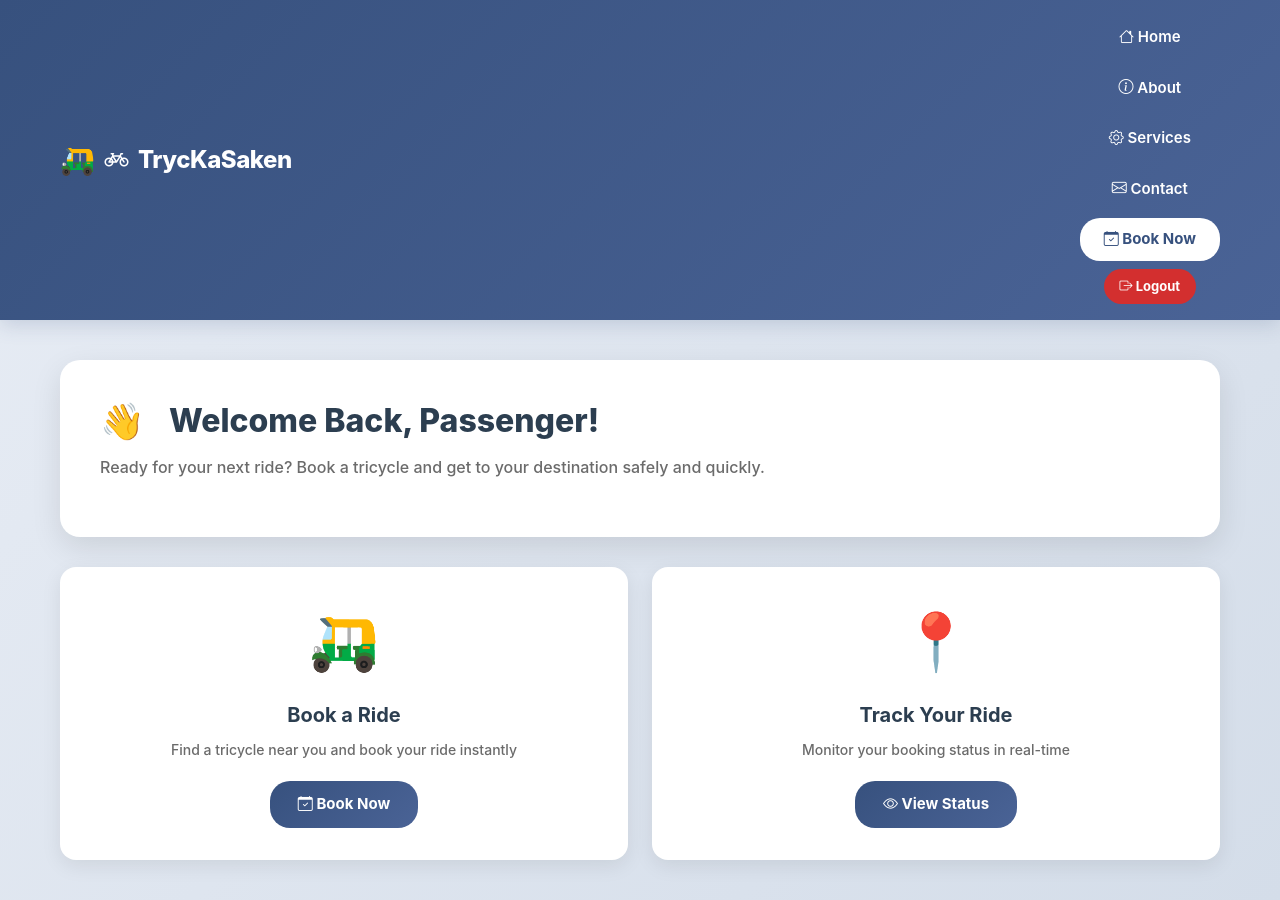
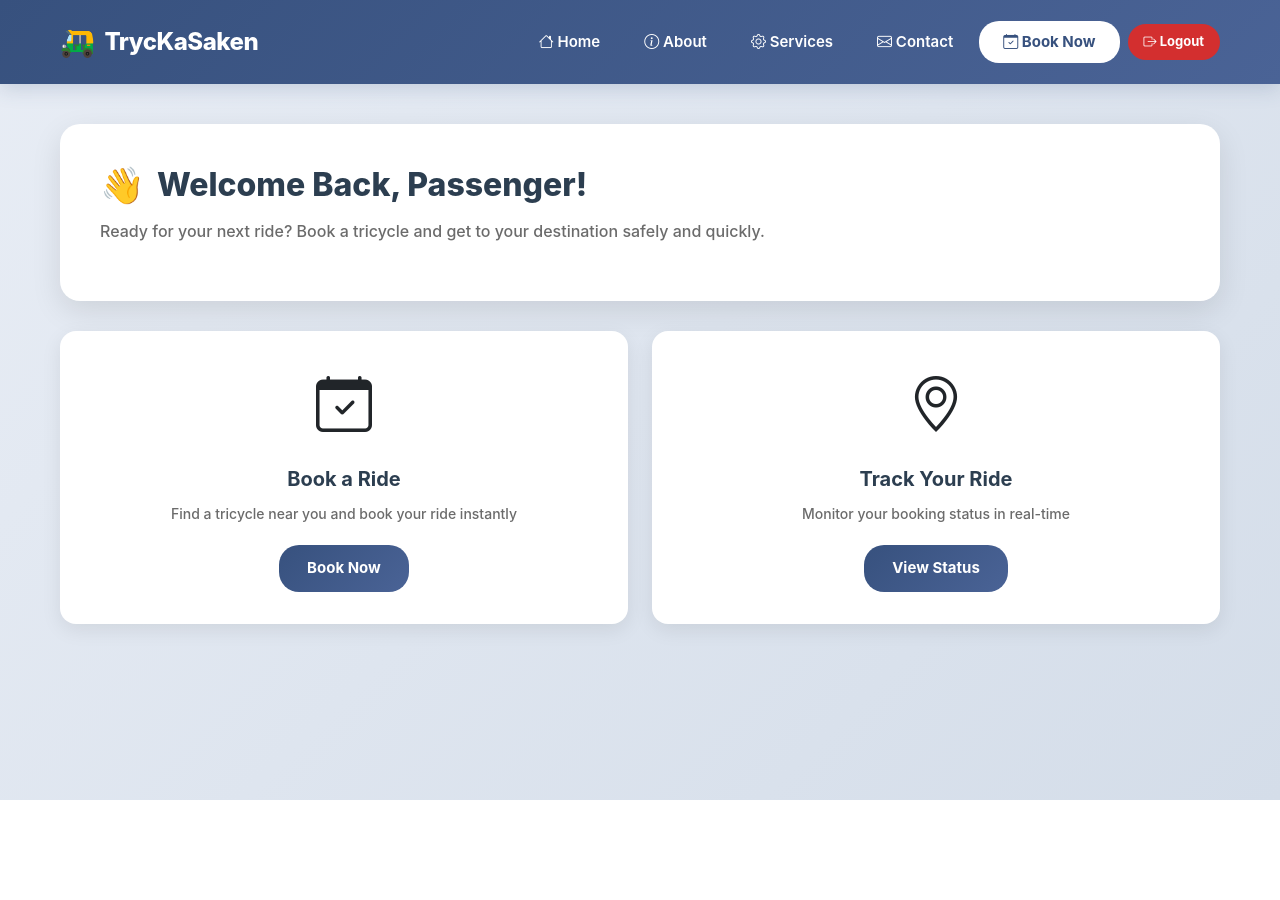
Before and after one commit to nealegajc/Trykasakin, a PHP site: page /loginUser.php in a window 1280 px wide. After the commit the page ends 800 px from the top, so only its background shows below. Run offline with PHP 8.4, Linux system fonts and the light colour scheme.

Commit message:
style: Update navbar and page headers for consistency; remove icons from titles

```diff
--- a/assets/css/dashboard.css
+++ b/assets/css/dashboard.css
@@ -47,6 +47,7 @@ body {
 
 .navbar-nav {
     display: flex;
+    flex-direction: row;
     list-style: none;
     align-items: center;
     gap: 8px;
@@ -125,7 +126,7 @@ body {
     font-size: 20px;
 }
 
-@media (max-width: 768px) {
+@media (max-width: 992px) {
     .navbar-toggler {
         display: block;
     }
@@ -154,6 +155,14 @@ body {
     .nav-link {
         display: block;
         width: 100%;
+    }
+}
+
+@media (min-width: 993px) {
+    .navbar-nav {
+        display: flex !important;
+        flex-direction: row !important;
+        position: static !important;
     }
 }
 
--- a/book.php
+++ b/book.php
@@ -49,7 +49,7 @@ $booking = $latestBooking->fetch_assoc();
 <body>
 
 <div class="page-header">
-  <h1><i class="bi bi-bicycle"></i> TrycKaSaken</h1>
+  <h1>🛺 TrycKaSaken</h1>
   <p>Your reliable tricycle booking service</p>
 </div>
 
--- a/loginUser.php
+++ b/loginUser.php
@@ -15,7 +15,7 @@
 
 <nav class="navbar">
   <div class="container">
-    <a class="navbar-brand" href="#"><i class="bi bi-bicycle"></i> TrycKaSaken</a>
+    <a class="navbar-brand" href="#">TrycKaSaken</a>
     <button class="navbar-toggler" onclick="toggleMenu()"><i class="bi bi-list"></i></button>
     <ul class="navbar-nav" id="navMenu">
       <li class="nav-item"><a class="nav-link" href="#home"><i class="bi bi-house"></i> Home</a></li>
@@ -30,23 +30,23 @@
 
 <div class="page-content">
   <div class="welcome-section">
-    <h2><i class="bi bi-hand-wave"></i> Welcome Back, Passenger!</h2>
+    <h2>Welcome Back, Passenger!</h2>
     <p>Ready for your next ride? Book a tricycle and get to your destination safely and quickly.</p>
   </div>
 
   <div class="services-grid">
     <div class="service-card">
-      <div class="service-icon">🛺</div>
+      <div class="service-icon"><i class="bi bi-calendar-check"></i></div>
       <h3>Book a Ride</h3>
       <p>Find a tricycle near you and book your ride instantly</p>
-      <a href="book.php" class="service-btn"><i class="bi bi-calendar-check"></i> Book Now</a>
+      <a href="book.php" class="service-btn">Book Now</a>
     </div>
 
     <div class="service-card">
-      <div class="service-icon">📍</div>
+      <div class="service-icon"><i class="bi bi-geo-alt"></i></div>
       <h3>Track Your Ride</h3>
       <p>Monitor your booking status in real-time</p>
-      <a href="book.php" class="service-btn"><i class="bi bi-eye"></i> View Status</a>
+      <a href="book.php" class="service-btn">View Status</a>
     </div>
   </div>
 
--- a/request.php
+++ b/request.php
@@ -83,10 +83,10 @@ $result = $stmt->get_result();
 <body>
 
 <div class="container">
-  <a href="loginDriver.php" class="back-link"><i class="bi bi-arrow-left"></i> Back to Dashboard</a>
+  <a href="loginDriver.php" class="back-link">Back to Dashboard</a>
 
   <div class="page-header">
-    <h2><i class="bi bi-card-checklist"></i> Driver Ride Requests</h2>
+    <h2>Driver Ride Requests</h2>
     <p>Accept and manage your ride bookings</p>
   </div>
 
```
Also changed, not shown: loginDriver.php (+6 -6 lines).
